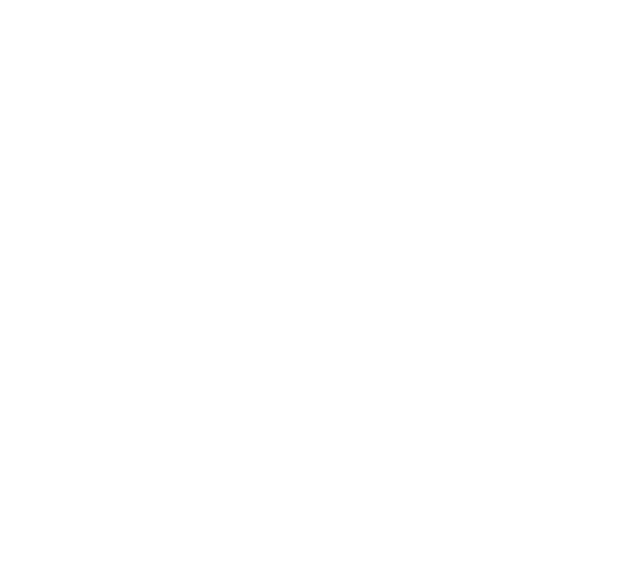
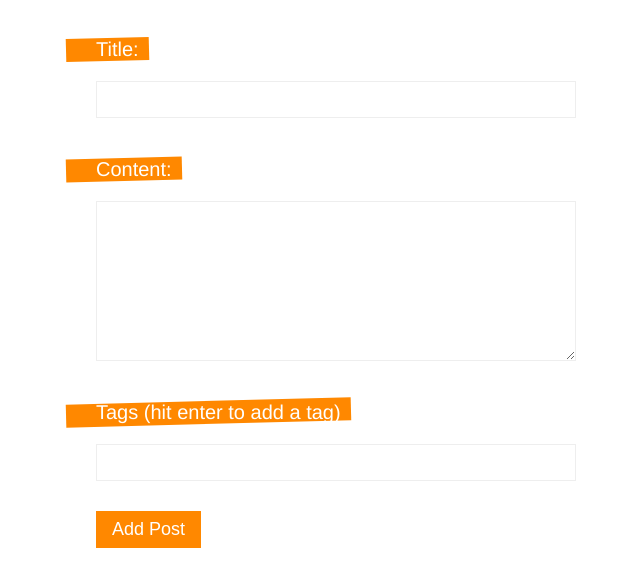
Before and after one commit to Farazzaidi22/My-Blogs, a Vue app: page /create in a window 1280 px wide. Before the commit this address had no page. Shown: the top 586 px of the page, without its empty margins (304-944 px from the left). Built offline with nearby package versions, Linux system fonts and the light colour scheme.

Commit message:
created a web form

```diff
--- a/src/router/index.js
+++ b/src/router/index.js
@@ -1,6 +1,7 @@
 import { createRouter, createWebHistory } from 'vue-router'
 import Home from '../views/Home.vue'
 import Details from "../views/Details.vue";
+import Create from "../views/Create.vue";
 
 const routes = [
   {
@@ -13,6 +14,11 @@
     name: 'Details',
     component: Details,
     props: true
+  },
+  {
+    path: '/create',
+    name: 'Create',
+    component: Create
   }
 ]
 
--- /dev/null
+++ b/src/views/Create.vue
@@ -0,0 +1,100 @@
+<template>
+  <div class="create">
+      <form>
+          <label>Title:</label>
+          <input v-model="title" type="text" required>
+
+          <label>Content:</label>
+          <textarea v-model="body" required></textarea>
+
+          <label>Tags (hit enter to add a tag)</label>
+          <input v-model="tag" type="text" @keydown.enter.prevent="handleKeydown">
+
+          <div v-for="tag in tags" :key="tag" class="pill">
+              #{{ tag }}
+          </div>
+
+          <button>Add Post</button>
+      </form>
+  </div>
+</template>
+
+<script>
+import { ref } from '@vue/reactivity'
+export default {
+    setup(){
+        const title = ref('')
+        const body = ref('')
+        const tag = ref('')
+        const tags = ref([])
+
+        const handleKeydown = () => {
+            if(!tags.value.includes(tag.value)) {
+                tag.value = tag.value.replace('/\s/', '') //removes all whitespaces
+                tags.value.push(tag.value)
+            }
+            tag.value = ''
+        }
+
+        return { title, body, tag, handleKeydown, tags}
+    }
+
+}
+</script>
+
+<style>
+  form {
+    max-width: 480px;
+    margin: 0 auto;
+    text-align: left;
+  }
+  input, textarea {
+    display: block;
+    margin: 10px 0;
+    width: 100%;
+    box-sizing: border-box;
+    padding: 10px;
+    border: 1px solid #eee;
+  }
+  textarea {
+    height: 160px;
+  }
+  label {
+    display: inline-block;
+    margin-top: 30px;
+    position: relative;
+    font-size: 20px;
+    color: white;
+    margin-bottom: 10px;
+  }
+  label::before {
+    content: "";
+    display: block;
+    width: 100%;
+    height: 100%;
+    background: #ff8800;
+    position: absolute;
+    z-index: -1;
+    padding-right: 40px;
+    left: -30px;
+    transform: rotateZ(-1.5deg);
+  }
+  button {
+    display: block;
+    margin-top: 30px;
+    background: #ff8800;
+    color: white;
+    border: none;
+    padding: 8px 16px;
+    font-size: 18px
+  }
+  .pill {
+    display: inline-block;
+    margin: 10px 10px 0 0;
+    color: #444;
+    background: #ddd;
+    padding: 8px;
+    border-radius: 20px;
+    font-size: 14px;
+  }
+</style>
```
